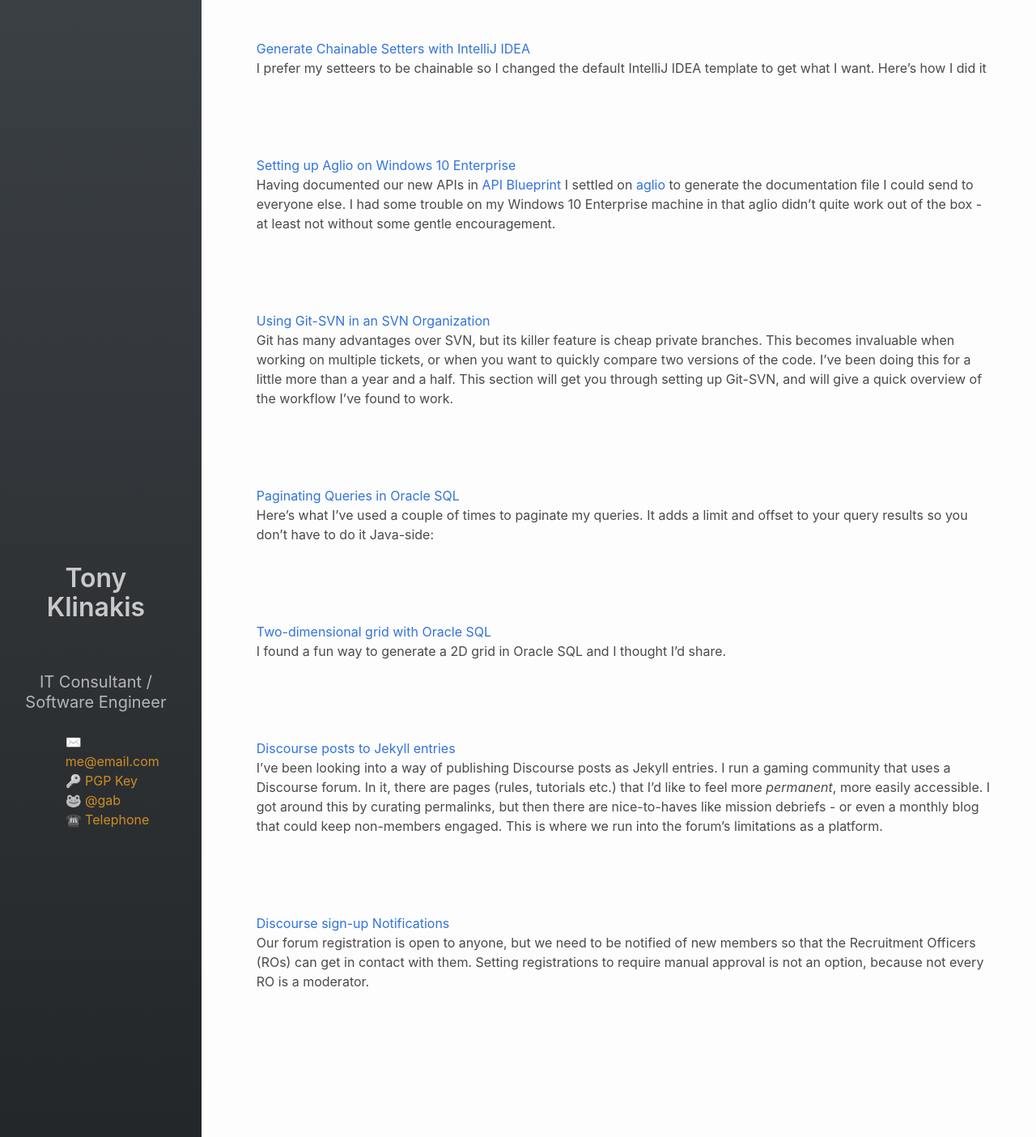
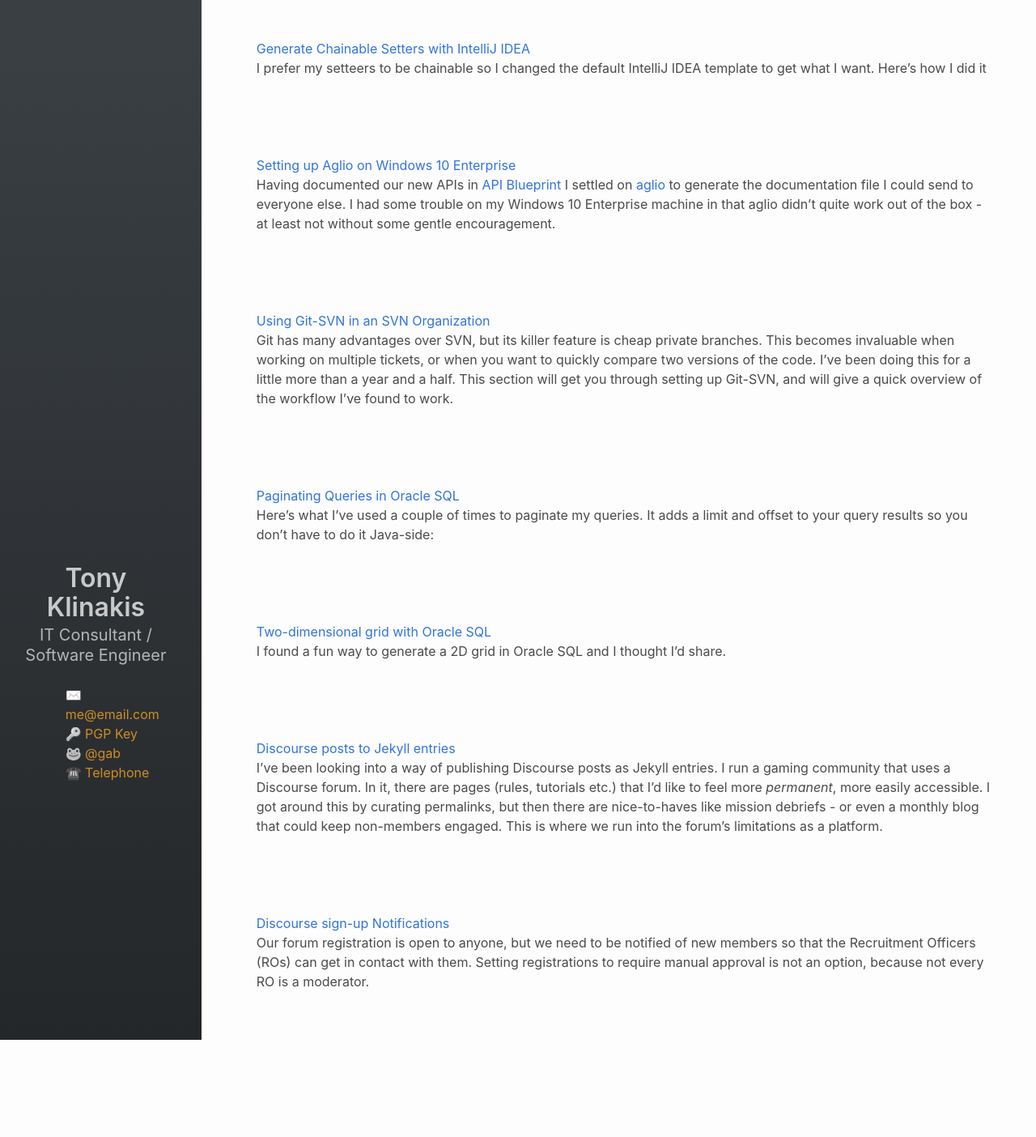
Before and after one commit to aklin/aklin.github.io, a Jekyll site: the page built from index.md, in a window 1280 px wide. Shown: the whole page at 81% size. Built offline with Jekyll 4.4.1, drawn with Linux system fonts in a browser that asks for light colours; after the commit the page ends 1296 px from its top, so only the background shows below that.

Commit message:
Update sidebar
Fix tags out of order
Move div definition to parent page
Remove half-spacer
Truncate subtitle after 57 characters

```diff
--- a/_includes/sidebar.html
+++ b/_includes/sidebar.html
@@ -1,4 +1,4 @@
-<div class="column is-one-fifth gradient">
+
 	<section class="section has-text-centered sidebar">
 		<div class="page-info-section half-spacer">
 			<h1 class="title">{{ page.title }}</h1>
@@ -7,9 +7,9 @@
 				{% include tags.html %}
 			</div>
 		</div>
-		<div class="contact-section half-spacer">
+		<div class="contact-section is-desktop is-vcentered">
 			<h1 class="title">{{ site.author }}</h1>
-			<h2 class="subtitle">{{ site.subtitle }}</h2>
+			<h2 class="subtitle">{{ site.subtitle | truncate 57 }}</h2>
 
 			<ul class="contact-list">
 				<li><span class="grayscale">✉️</span> <a href="mailto:me@email.com">me@email.com</a></li>
@@ -21,5 +21,3 @@
 		</div>
 
 	</section>
-
-</div>
--- a/_layouts/default.html
+++ b/_layouts/default.html
@@ -5,27 +5,19 @@
 	<section class="section main">
 
 		<div class="columns">
+			<div class="column is-one-fifth gradient">
 			{% include sidebar.html %}
-			<div class="column">
+			</div>
+			<div class="column" style="overflow-x: overlay;  height: 100vh;">
 
 				{{ content }}
 
-			</section>
-		</div>
+			</div>
+		</section>
 
 	</div>
 </section>
-<!--
-	<footer class="footer">
-		<div class="content has-text-centered">
-			<p>
-				<strong>Bulma</strong> by <a href="https://jgthms.com">Jeremy Thomas</a>. The source code is licensed
-				<a href="http://opensource.org/licenses/mit-license.php">MIT</a>. The website content
-				is licensed <a href="http://creativecommons.org/licenses/by-nc-sa/4.0/">CC BY NC SA 4.0</a>.
-			</p>
-		</div>
-	</footer>
--->
+
 <!--
 	<script src="//cdnjs.cloudflare.com/ajax/libs/modernizr/2.5.3/modernizr.min.js" type="text/javascript"></script> -->
 </body>
```
